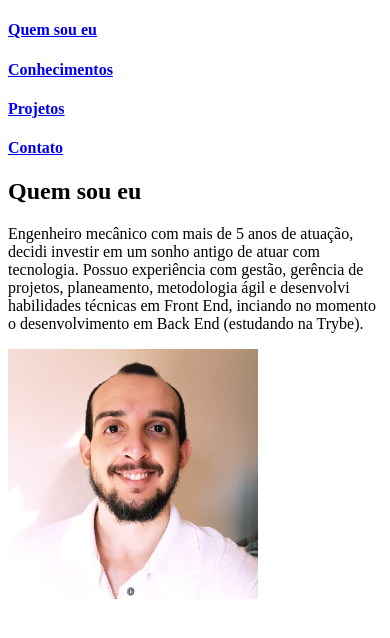
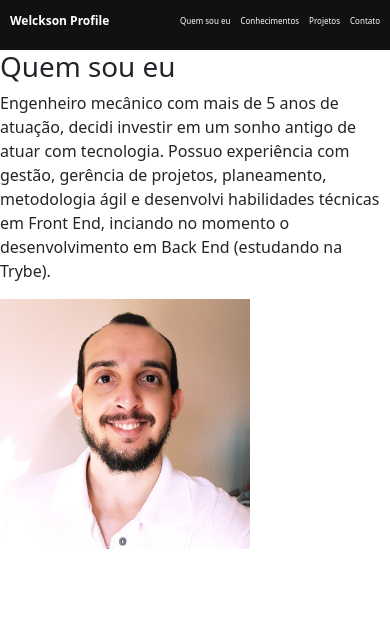
Before and after one commit to WelcksonValentim-Turma15-TriboB/welckson-valentim-portifolio, a React (Create React App) app: page / in a window 390 px wide. Shown: the top 638 px of the page. Built offline with nearby package versions, Linux system fonts and the light colour scheme.

Commit message:
style: App.css, Inicia estilizaçao do header, considerando mobile first

```diff
--- a/package.json
+++ b/package.json
@@ -6,7 +6,9 @@
     "@testing-library/jest-dom": "^5.16.2",
     "@testing-library/react": "^12.1.2",
     "@testing-library/user-event": "^13.5.0",
+    "bootstrap": "^5.1.3",
     "react": "^17.0.2",
+    "react-bootstrap": "^2.1.2",
     "react-dom": "^17.0.2",
     "react-router-dom": "^5.3.0",
     "react-scripts": "5.0.0",
--- /dev/null
+++ b/src/App.css
@@ -0,0 +1,35 @@
+@media ( max-width : 390px ) {
+  .header {
+    background-color: #111111;
+    display: flex;
+    justify-content: space-between;
+    align-items: center;
+    text-align: center;
+    width: 100vw;
+    height: 50px;
+  }
+
+  .links-header {
+    display: flex;
+    justify-content: space-between;
+    text-decoration: none;
+  }
+
+  .header h3 {
+    color: #FFFF;
+    font-size: 12px;
+    margin-left: 10px;
+    font-weight: 600;
+  }
+
+  .header h4 {
+    color: #FFFF;
+    font-size: 8px;
+    margin-right: 10px;
+    font-weight: 300;
+  }
+}
+
+@media ( min-width : 361px ) {
+
+}
--- a/src/App.js
+++ b/src/App.js
@@ -5,6 +5,8 @@ import Profile from './Pages/Profile';
 import Contact from './Pages/Contatc';
 import Knowledge from './Pages/Knowledge';
 import Projects from './Pages/Projects';
+import './App.css';
+import 'bootstrap/dist/css/bootstrap.min.css';
 
 function App() {
   return (
--- a/src/Components/Header.js
+++ b/src/Components/Header.js
@@ -3,19 +3,22 @@ import { Link } from 'react-router-dom';
 
 function Header() {
   return (
-    <header>
-      <Link to='/'>
+    <header className='header'>
+      <h3>Welckson Profile</h3>
+      <section className='links-header'>
+        <Link to='/' className='links-header'>
           <h4>Quem sou eu</h4>
         </Link>
-      <Link to='/knowledge'>
+        <Link to='/knowledge' className='links-header'>
           <h4>Conhecimentos</h4>
         </Link>
-      <Link to='/projects'>
+        <Link to='/projects' className='links-header'>
           <h4>Projetos</h4>
         </Link>
-      <Link to='/contact'>
+        <Link to='/contact' className='links-header'>
           <h4>Contato</h4>
         </Link>
+      </section>
     </header>
   );
 }
```
Also changed, not shown: 1 other file (tests, documents, lock files or other folders). Lines whose indentation alone changed are shown as unchanged.
